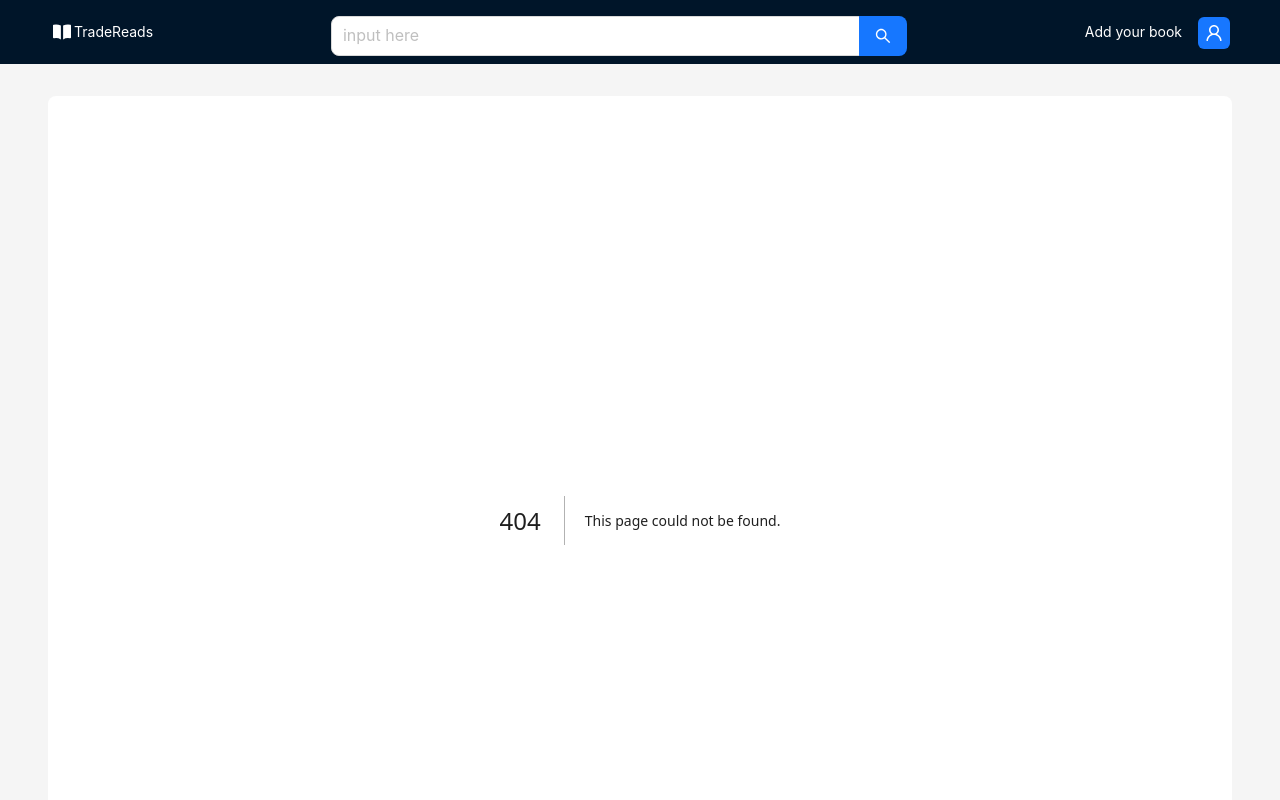
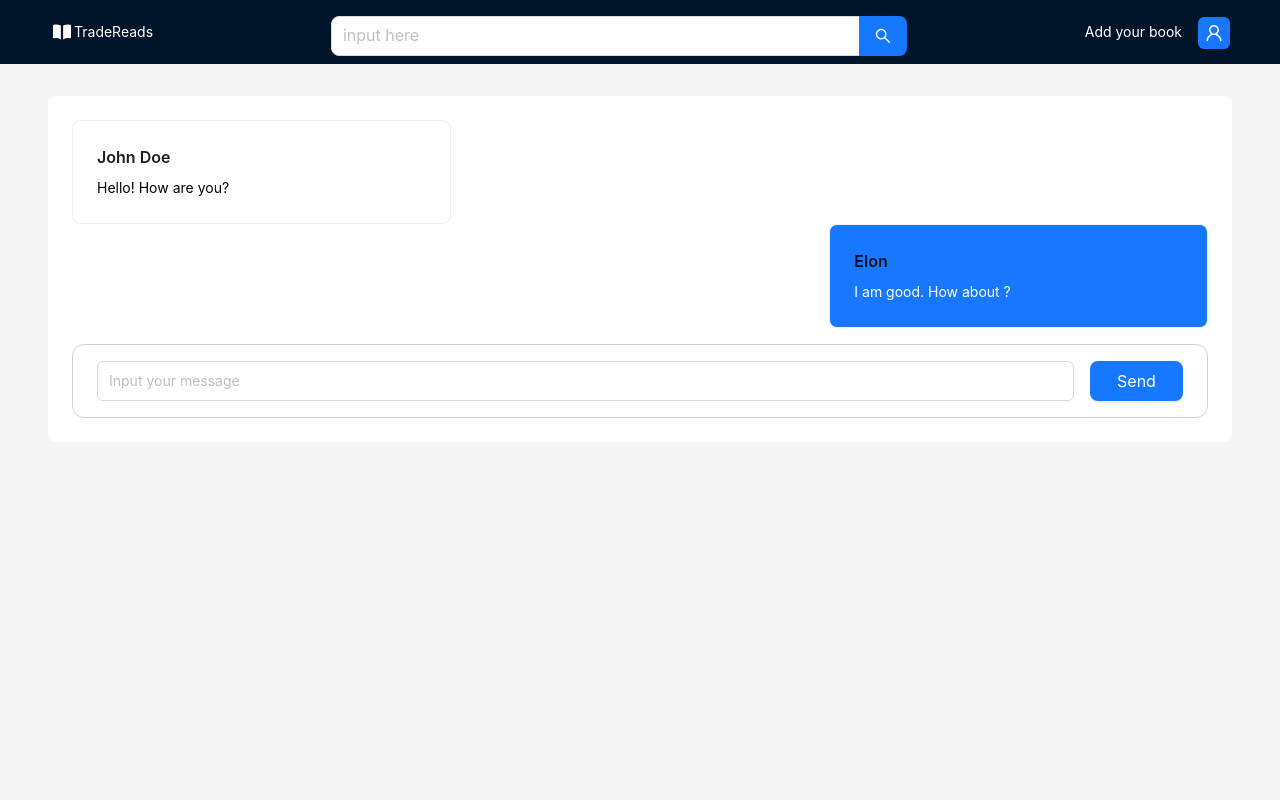
Before and after one commit to Paritosh7/trade-reads-ui, a Next.js app: page /inbox/1 in a window 1280 px wide. Before the commit this address had no page. Shown: the top 800 px of the page. Built offline with nearby package versions, Linux system fonts and the light colour scheme.

Commit message:
feat: add message UI

```diff
--- /dev/null
+++ b/app/components/forms/CustomButton.tsx
@@ -0,0 +1,25 @@
+interface CustomButtonProps {
+  label: string;
+  className?: string;
+  onClick: () => void;
+}
+
+import { Button } from "antd";
+import React from "react";
+
+const CustomButton: React.FC<CustomButtonProps> = ({
+  label,
+  className,
+  onClick,
+}) => (
+  <Button
+    size="large"
+    onClick={onClick}
+    type="primary"
+    className={`${className}`}
+  >
+    {label}
+  </Button>
+);
+
+export default CustomButton;
--- /dev/null
+++ b/app/components/inbox/ConversationDetail.tsx
@@ -0,0 +1,40 @@
+"use client";
+import { Card, Col, Grid, Input, Row } from "antd";
+import { Radio, Typography } from "antd";
+import CustomButton from "../forms/CustomButton";
+
+const { Paragraph } = Typography;
+
+const ConversationDetail = () => {
+  return (
+    <>
+      <Row>
+        <Col className="bg-[#00000]" span={8}>
+          <Card className="text-black flex flex-col">
+            <Typography.Title level={5}>John Doe</Typography.Title>
+            <p>Hello! How are you?</p>
+          </Card>
+        </Col>
+      </Row>
+      <Row>
+        <Col span={8} offset={16}>
+          <Card className="bg-[#1777FF] text-white">
+            <Typography.Title level={5}>Elon</Typography.Title>
+            <p>I am good. How about ?</p>
+          </Card>
+        </Col>
+      </Row>
+      <div className="mt-4 py-4 px-6 flex border border-gray-300 space-x-4 rounded-xl">
+        <Input placeholder="Input your message" />
+
+        <CustomButton
+          label="Send"
+          onClick={() => console.log("Send message was clicked")}
+          className="w-[100px] self-center"
+        />
+      </div>
+    </>
+  );
+};
+
+export default ConversationDetail;
--- /dev/null
+++ b/app/inbox/[id]/page.tsx
@@ -0,0 +1,11 @@
+import ConversationDetail from "@/app/components/inbox/ConversationDetail";
+
+const ConversationPage = () => {
+  return (
+    <>
+      <ConversationDetail />
+    </>
+  );
+};
+
+export default ConversationPage;
--- a/app/inbox/page.tsx
+++ b/app/inbox/page.tsx
@@ -1,14 +1,84 @@
-import Conversation from "../components/inbox/Conversation";
+"use client";
 
-const InboxPage = () => {
+import React, { useEffect, useState } from "react";
+import { Avatar, List, message } from "antd";
+import VirtualList from "rc-virtual-list";
+
+interface UserItem {
+  email: string;
+  gender: string;
+  name: {
+    first: string;
+    last: string;
+    title: string;
+  };
+  nat: string;
+  picture: {
+    large: string;
+    medium: string;
+    thumbnail: string;
+  };
+}
+
+const fakeDataUrl =
+  "https://randomuser.me/api/?results=20&inc=name,gender,email,nat,picture&noinfo";
+
+const ContainerHeight = 800;
+
+const ConversationList: React.FC = () => {
+  const [data, setData] = useState<UserItem[]>([]);
+
+  const appendData = () => {
+    fetch(fakeDataUrl)
+      .then((res) => res.json())
+      .then((body) => {
+        setData(data.concat(body.results));
+        message.success(`${body.results.length} more items loaded!`);
+      });
+  };
+
+  useEffect(() => {
+    appendData();
+  }, []);
+
+  const onScroll = (e: React.UIEvent<HTMLElement, UIEvent>) => {
+    // Refer to: https://developer.mozilla.org/en-US/docs/Web/API/Element/scrollHeight#problems_and_solutions
+    if (
+      Math.abs(
+        e.currentTarget.scrollHeight -
+          e.currentTarget.scrollTop -
+          ContainerHeight
+      ) <= 1
+    ) {
+      appendData();
+    }
+  };
+
   return (
     <>
-      Inbox
-      <Conversation />
-      <Conversation />
-      <Conversation />
+      Conversations
+      <List>
+        <VirtualList
+          data={data}
+          height={ContainerHeight}
+          itemHeight={47}
+          itemKey="email"
+          onScroll={onScroll}
+        >
+          {(item: UserItem) => (
+            <List.Item key={item.email}>
+              <List.Item.Meta
+                avatar={<Avatar src={item.picture.large} />}
+                title={<a href="https://ant.design">{item.name.last}</a>}
+                description={item.email}
+              />
+              <div>Content</div>
+            </List.Item>
+          )}
+        </VirtualList>
+      </List>
     </>
   );
 };
 
-export default InboxPage;
+export default ConversationList;
--- a/package.json
+++ b/package.json
@@ -12,6 +12,7 @@
     "@heroicons/react": "^2.1.5",
     "antd": "^5.20.2",
     "next": "14.2.6",
+    "rc-virtual-list": "^3.14.5",
     "react": "^18",
     "react-dom": "^18"
   },
```
Also changed, not shown: 1 other file (tests, documents, lock files or other folders).
